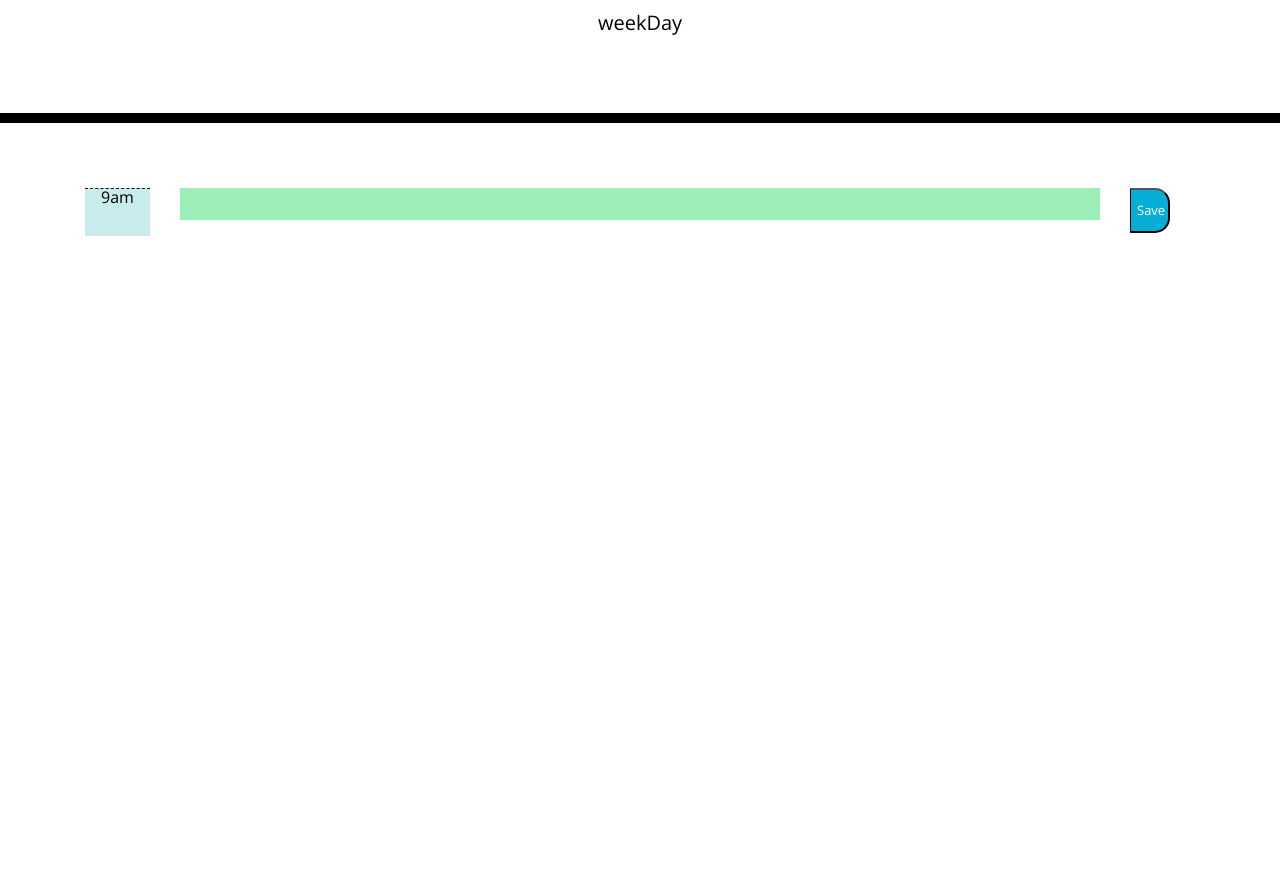
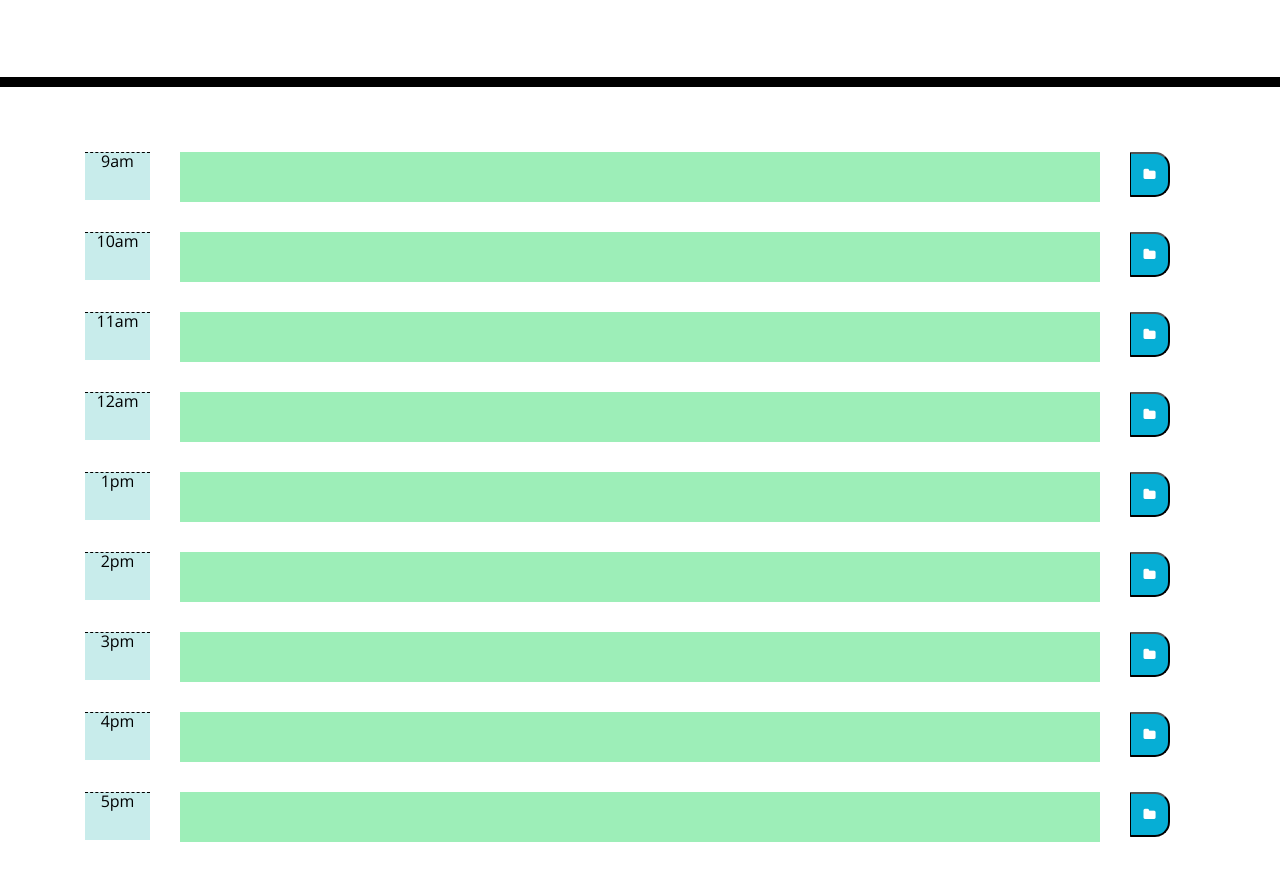
Before and after one commit to MariaDawes/Planner, a plain HTML site: page index.html in a window 1280 px wide. Shown: the part 181-1058 px from the top of the page. Before the commit the page ends 800 px from the top, so only its background shows below. Drawn offline with nearby package versions, Linux system fonts and the light colour scheme.

Commit message:
Added the buttons icon.

```diff
--- a/index.html
+++ b/index.html
@@ -11,6 +11,8 @@
   <link href="https://fonts.googleapis.com/css?family=Open+Sans&display=swap" rel="stylesheet" />
   <link rel="stylesheet" href="style.css" />
   <script src="moment.js"></script>
+  <link rel="stylesheet" href="https://cdnjs.cloudflare.com/ajax/libs/font-awesome/4.7.0/css/font-awesome.min.css">
+
   <title>Work Day Scheduler</title>
 </head>
 
@@ -18,7 +20,11 @@
   <header class="jumbotron">
     <h1 class="display-3">Work Day Scheduler</h1>
     <p class="lead">A simple calendar app for scheduling your work day</p>
-    <p id="currentDayEl" class="lead">weekDay</p>
+    <p id="currentDay" class="lead"></p>
+
+
+
+
   </header>
 
 
@@ -28,19 +34,143 @@
     <div class="row">
       <div class="col-md-1">
         <div class="hour">9am</div>
-        </div>
+      </div>
 
-        <div class="col-md-10">
+      <div class="col-md-10">
         <div class="description">
         </div>
       </div>
 
       <div class="col-md-1">
-        <button class="saveBtn">Save</button>
+        <button class="saveBtn"><i class="fa fa-folder"></i></button>
       </div>
     </div>
 
-  </div> <!-- div container b->
+
+    <div class="row">
+      <div class="col-md-1">
+        <div class="hour">10am</div>
+      </div>
+
+      <div class="col-md-10">
+        <div class="description">
+        </div>
+      </div>
+
+      <div class="col-md-1">
+        <button class="saveBtn"><i class="fa fa-folder"></i></button>
+      </div>
+    </div>
+
+    <div class="row">
+      <div class="col-md-1">
+        <div class="hour">11am</div>
+      </div>
+
+      <div class="col-md-10">
+        <div class="description">
+        </div>
+      </div>
+
+      <div class="col-md-1">
+        <button class="saveBtn"><i class="fa fa-folder"></i></button>
+      </div>
+    </div>
+
+    <div class="row">
+      <div class="col-md-1">
+        <div class="hour">12am</div>
+      </div>
+
+      <div class="col-md-10">
+        <div class="description">
+        </div>
+      </div>
+
+      <div class="col-md-1">
+        <button class="saveBtn"><i class="fa fa-folder"></i></button>
+      </div>
+    </div>
+
+    <div class="row">
+      <div class="col-md-1">
+        <div class="hour">1pm</div>
+      </div>
+
+      <div class="col-md-10">
+        <div class="description">
+        </div>
+      </div>
+
+      <div class="col-md-1">
+        <button class="saveBtn"><i class="fa fa-folder"></i></button>
+      </div>
+    </div>
+
+
+    <div class="row">
+      <div class="col-md-1">
+        <div class="hour">2pm</div>
+      </div>
+
+      <div class="col-md-10">
+        <div class="description">
+        </div>
+      </div>
+
+      <div class="col-md-1">
+        <button class="saveBtn"><i class="fa fa-folder"></i></button>
+      </div>
+    </div>
+
+    <div class="row">
+      <div class="col-md-1">
+        <div class="hour">3pm</div>
+      </div>
+
+      <div class="col-md-10">
+        <div class="description">
+        </div>
+      </div>
+
+      <div class="col-md-1">
+        <button class="saveBtn"><i class="fa fa-folder"></i></button>
+      </div>
+    </div>
+
+    <div class="row">
+      <div class="col-md-1">
+        <div class="hour">4pm</div>
+      </div>
+
+      <div class="col-md-10">
+        <div class="description">
+        </div>
+      </div>
+
+      <div class="col-md-1">
+        <button class="saveBtn"><i class="fa fa-folder"></i></button>
+      </div>
+    </div>
+
+    <div class="row">
+      <div class="col-md-1">
+        <div class="hour">5pm</div>
+      </div>
+
+      <div class="col-md-10">
+        <div class="description">
+        </div>
+      </div>
+
+      <div class="col-md-1">
+        <button class="saveBtn"><i class="fa fa-folder"></i></button>
+      </div>
+    </div>
+
+
+  </div>
+  <!-- div container b->
 
 
 
--- a/script.js
+++ b/script.js
@@ -1,2 +1,6 @@
-var weekDayEl = document.getElementById("currentDay");
-weekDayEl = moment().format('dddd');
+
+console.log(moment().format('dddd'));
+console.log(moment().format("MMM Do YY"));
+
+moment().format('dddd');
+moment().format("MMM Do YY");
--- a/style.css
+++ b/style.css
@@ -25,7 +25,7 @@ body {
     white-space: pre-wrap;
 
     background-color: rgb(157, 238, 184);
-    height: 80;
+    height: 50px;
   }
 
   .time-block{
```
